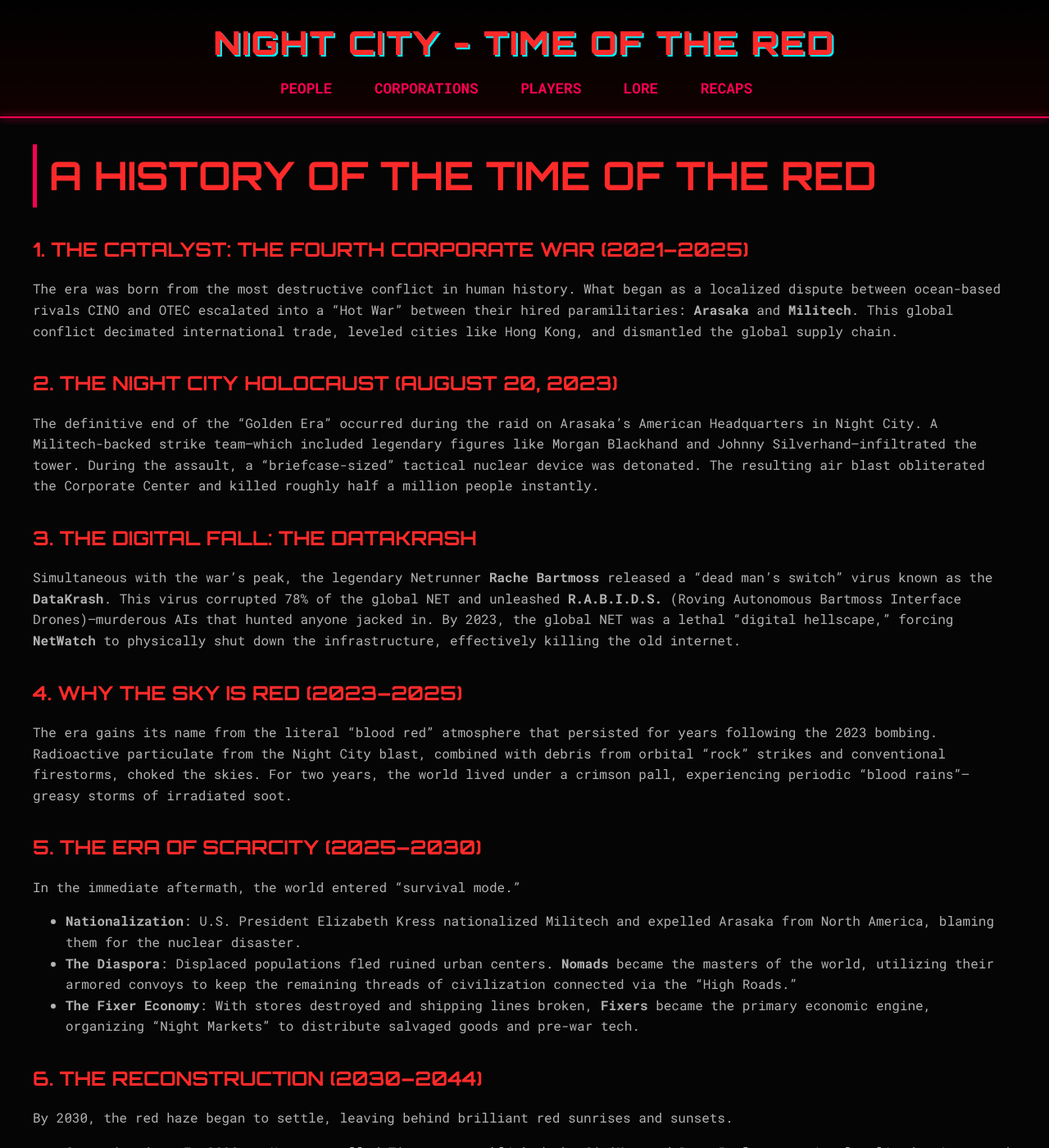
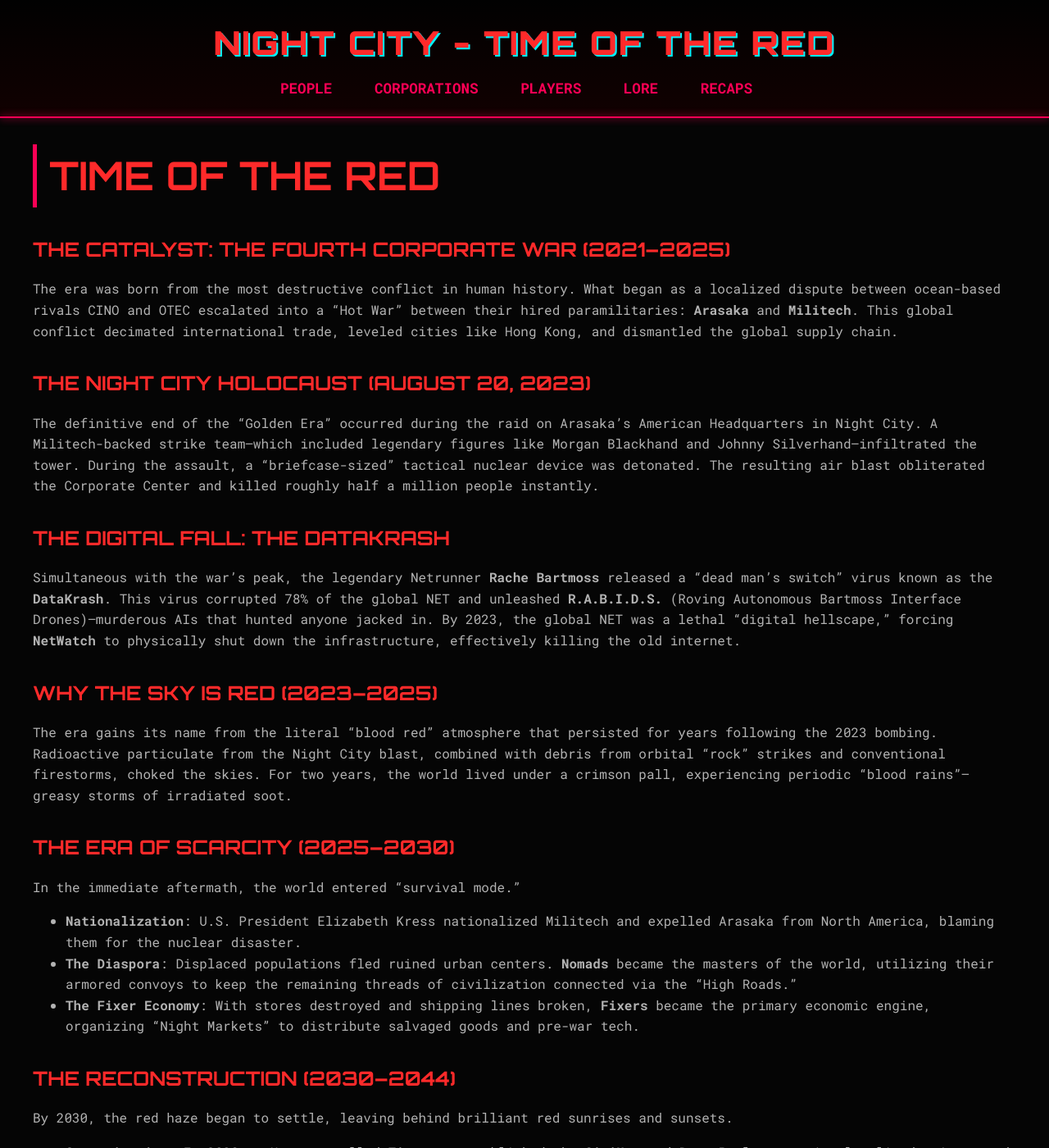
Before and after one commit to nlblunt/Cyberpunk-Red, a Jekyll site: the page built from _lore/Time of the Red.md, in a window 1280 px wide and 1400 px high. Shown: the whole window at 82% size. Built offline with Jekyll 4.4.1, drawn with Linux system fonts in a browser that asks for light colours; some of the changed text lies outside the part shown.

Commit message:
chore: standardize lore files in obsidian vault and reimport

```diff
--- a/_lore/Time of the Red.md
+++ b/_lore/Time of the Red.md
@@ -1,33 +1,33 @@
 ---
+title: "Time of the Red"
 layout: lore
-title: Time of the Red
 ---
 
-# A History of the Time of the Red
+# Time of the Red
 
-## 1. The Catalyst: The Fourth Corporate War (2021–2025)
+## The Catalyst: The Fourth Corporate War (2021–2025)
 The era was born from the most destructive conflict in human history. What began as a localized dispute between ocean-based rivals CINO and OTEC escalated into a "Hot War" between their hired paramilitaries: **Arasaka** and **Militech**. This global conflict decimated international trade, leveled cities like Hong Kong, and dismantled the global supply chain.
 
-## 2. The Night City Holocaust (August 20, 2023)
+## The Night City Holocaust (August 20, 2023)
 The definitive end of the "Golden Era" occurred during the raid on Arasaka’s American Headquarters in Night City. A Militech-backed strike team—which included legendary figures like Morgan Blackhand and Johnny Silverhand—infiltrated the tower. During the assault, a "briefcase-sized" tactical nuclear device was detonated. The resulting air blast obliterated the Corporate Center and killed roughly half a million people instantly.
 
-## 3. The Digital Fall: The DataKrash
+## The Digital Fall: The DataKrash
 Simultaneous with the war's peak, the legendary Netrunner **Rache Bartmoss** released a "dead man's switch" virus known as the **DataKrash**. This virus corrupted 78% of the global NET and unleashed **R.A.B.I.D.S.** (Roving Autonomous Bartmoss Interface Drones)—murderous AIs that hunted anyone jacked in. By 2023, the global NET was a lethal "digital hellscape," forcing **NetWatch** to physically shut down the infrastructure, effectively killing the old internet.
 
-## 4. Why the Sky is Red (2023–2025)
+## Why the Sky is Red (2023–2025)
 The era gains its name from the literal "blood red" atmosphere that persisted for years following the 2023 bombing. Radioactive particulate from the Night City blast, combined with debris from orbital "rock" strikes and conventional firestorms, choked the skies. For two years, the world lived under a crimson pall, experiencing periodic "blood rains"—greasy storms of irradiated soot.
 
-## 5. The Era of Scarcity (2025–2030)
+## The Era of Scarcity (2025–2030)
 In the immediate aftermath, the world entered "survival mode."
 * **Nationalization**: U.S. President Elizabeth Kress nationalized Militech and expelled Arasaka from North America, blaming them for the nuclear disaster.
 * **The Diaspora**: Displaced populations fled ruined urban centers. **Nomads** became the masters of the world, utilizing their armored convoys to keep the remaining threads of civilization connected via the "High Roads."
 * **The Fixer Economy**: With stores destroyed and shipping lines broken, **Fixers** became the primary economic engine, organizing "Night Markets" to distribute salvaged goods and pre-war tech.
 
-## 6. The Reconstruction (2030–2044)
+## The Reconstruction (2030–2044)
 By 2030, the red haze began to settle, leaving behind brilliant red sunrises and sunsets.
 * **Communication**: In 2030, a Neocorp called **Ziggurat** established the **CitiNet** and **Data Pools**, creating localized, air-gapped networks to replace the dead global NET.
 * **Urban Growth**: Night City began to rise from its ashes. Survivors used bulldozers and abandoned tanks to shove the radioactive rubble of the old Corporate Center into the bay, creating "new land" for reconstruction. Massive "mega-buildings" were constructed to house the millions of refugees.
 * **Neocorps**: The old Megacorporations, now diminished and more localized, began to claw back power, though they now had to negotiate with local governments and powerful Nomad families.
 
-## 7. The Present Day (2045)
+## The Present Day (2045)
 In 2045, Night City is a "cybernetic Casablanca"—a dangerous, independent city-state where power is decentralized. It is a world where "everything is local," and the individual Edgerunner can finally make a difference in the shadow of a city that is still, stubbornly, refusing to die.
```
Also changed, not shown: _lore/4th Corporate War.md (+8 -8 lines), _lore/Night City Holocaust of 2023.md (+2 -2 lines), _lore/Nomads in the Time of the Red.md (added, +29 -0 lines), scripts/standardize_lore.py (added, +110 -0 lines).
